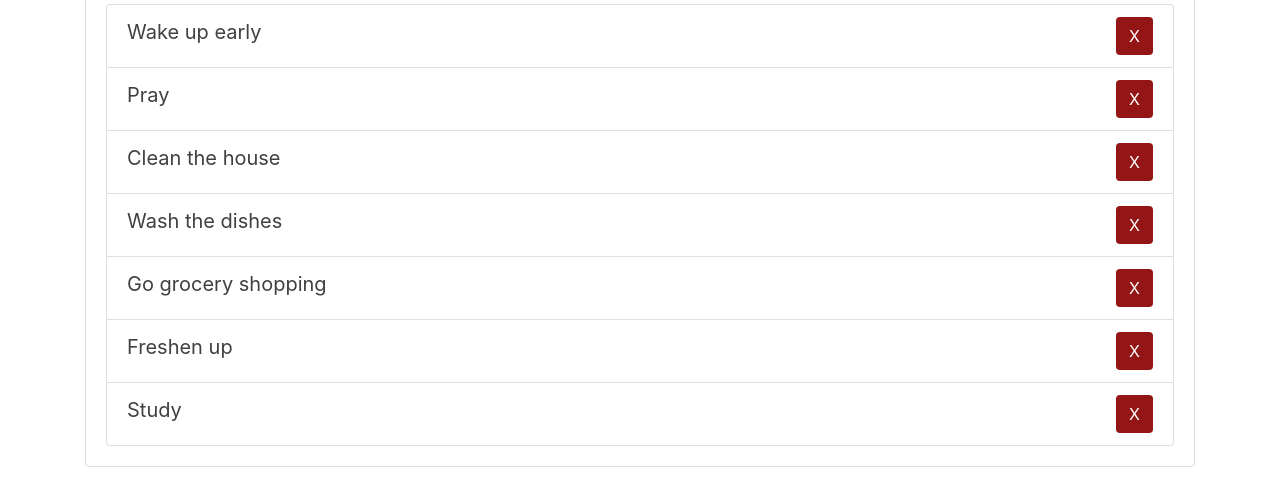
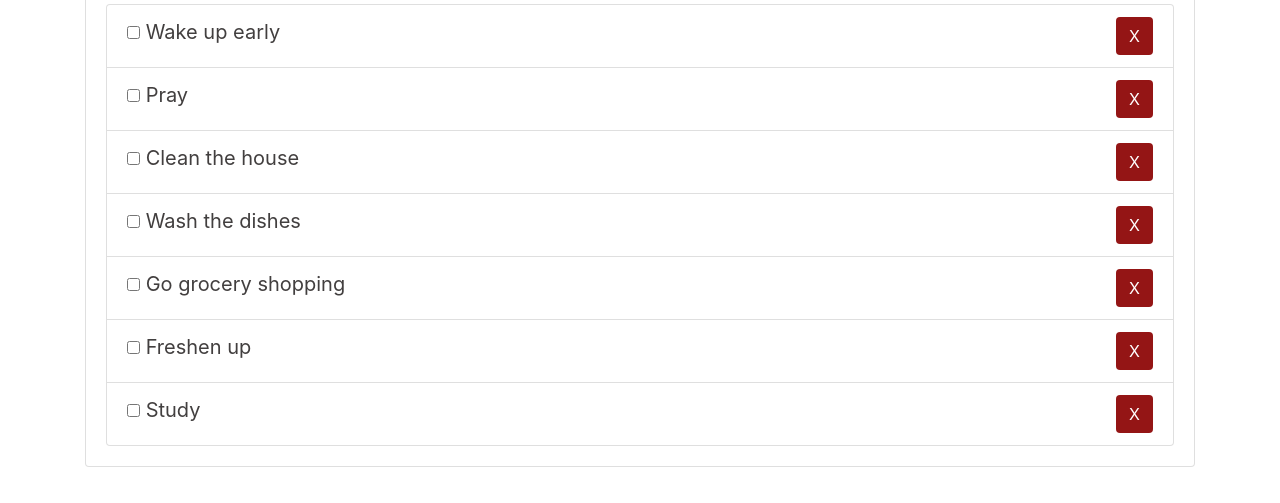
Before and after one commit to kemigabocatherine/First-to-do-list, a plain HTML site: page index.html in a window 1280 px wide. Shown: the part 273-776 px from the top of the page. Drawn offline with nearby package versions, Linux system fonts and the light colour scheme.

Commit message:
Add checkboxes on the list-items

```diff
--- a/index.html
+++ b/index.html
@@ -30,15 +30,28 @@
                 Activities
             </h2>
             <ul class="list-group" id="activities">
-                <li class="list-group-item ">
+                <li class="list-group-item">
+                    <input type="checkbox">
                     Wake up early
-                    <button class="btn float-right text-white delete">X</button></li>
-                <li class="list-group-item"> Pray<button class="btn delete float-right text-white">X</button></li>
-                <li class="list-group-item"> Clean the house<button class="btn float-right text-white delete">X</button></li>
-                <li class="list-group-item">Wash the dishes<button class="btn float-right text-white delete">X</button></li>
-                <li class="list-group-item">Go grocery shopping<button class="btn float-right text-white delete">X</button></li>
-                <li class="list-group-item">Freshen up<button class="btn float-right text-white delete">X</button></li>
-                <li class="list-group-item">Study<button class="btn float-right text-white delete">X</button></li>
+                    <button class="btn float-right text-white delete list">X</button>
+                </li>
+                <li class="list-group-item"> <input type="checkbox">
+                    Pray<button class="btn delete float-right text-white" >X</button></li>
+                <li class="list-group-item">
+                    <input type="checkbox">
+                    Clean the house<button class="btn float-right text-white delete">X</button></li>
+                <li class="list-group-item">
+                    <input type="checkbox">
+                    Wash the dishes<button class="btn float-right text-white delete">X</button></li>
+                <li class="list-group-item">
+                    <input type="checkbox">
+                    Go grocery shopping<button class="btn float-right text-white delete">X</button></li>
+                <li class="list-group-item">
+                    <input type="checkbox">
+                    Freshen up<button class="btn float-right text-white delete">X</button></li>
+                <li class="list-group-item">
+                    <input type="checkbox">
+                    Study<button class="btn float-right text-white delete">X</button></li>
             </ul>
         </div>
     </div>
```
